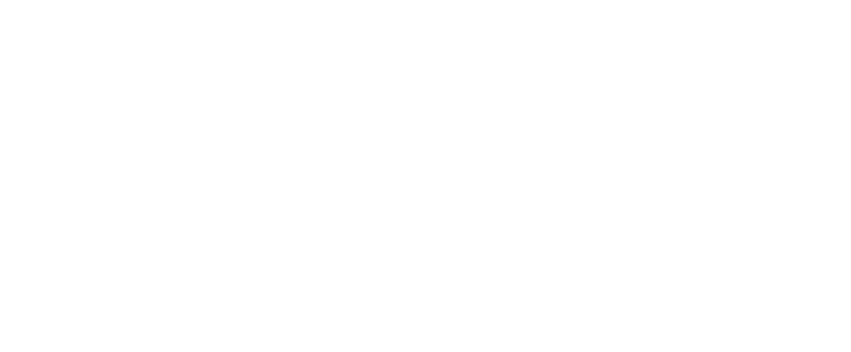
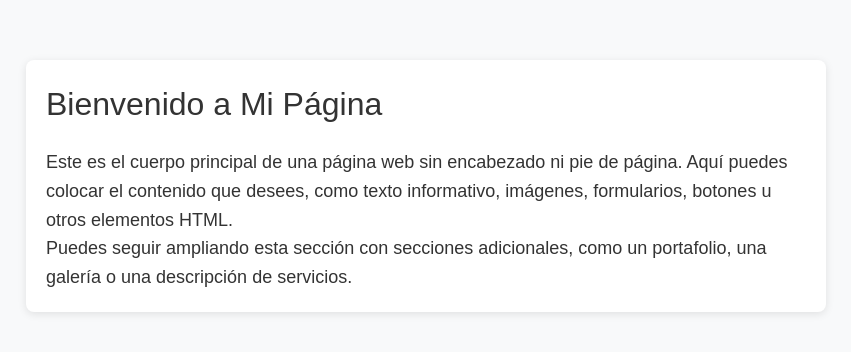
Before and after one commit to nachowenIAE/intro-git, a plain HTML site: page index.html in a window 1280 px wide. Shown: the whole page, without its empty margins (214-1065 px from the left). Drawn offline with nearby package versions, Linux system fonts and the light colour scheme.

Commit message:
Agregado el main al index.html

```diff
--- a/index.html
+++ b/index.html
@@ -5,9 +5,17 @@
     <meta name="viewport" content="width=device-width, initial-scale=1.0" />
     <script src="https://cdn.jsdelivr.net/npm/@tailwindcss/browser@4"></script>
   </head>
-  <body>
-    <!--HEADER-->
-    <!--MAIN-->
-    <!--FOOTER-->
-  </body>
+ <body style="margin: 0; font-family: Arial, sans-serif; background-color: #f8f9fa; color: #333;">
+
+  <main style="max-width: 800px; margin: 60px auto; padding: 20px; background-color: white; box-shadow: 0 2px 8px rgba(0,0,0,0.1); border-radius: 8px;">
+    <h1 style="font-size: 32px; margin-bottom: 20px;">Bienvenido a Mi Página</h1>
+    <p style="font-size: 18px; line-height: 1.6;">
+      Este es el cuerpo principal de una página web sin encabezado ni pie de página. Aquí puedes colocar el contenido que desees, como texto informativo, imágenes, formularios, botones u otros elementos HTML.
+    </p>
+    <p style="font-size: 18px; line-height: 1.6;">
+      Puedes seguir ampliando esta sección con secciones adicionales, como un portafolio, una galería o una descripción de servicios.
+    </p>
+  </main>
+
+</body>
 </html>
```
